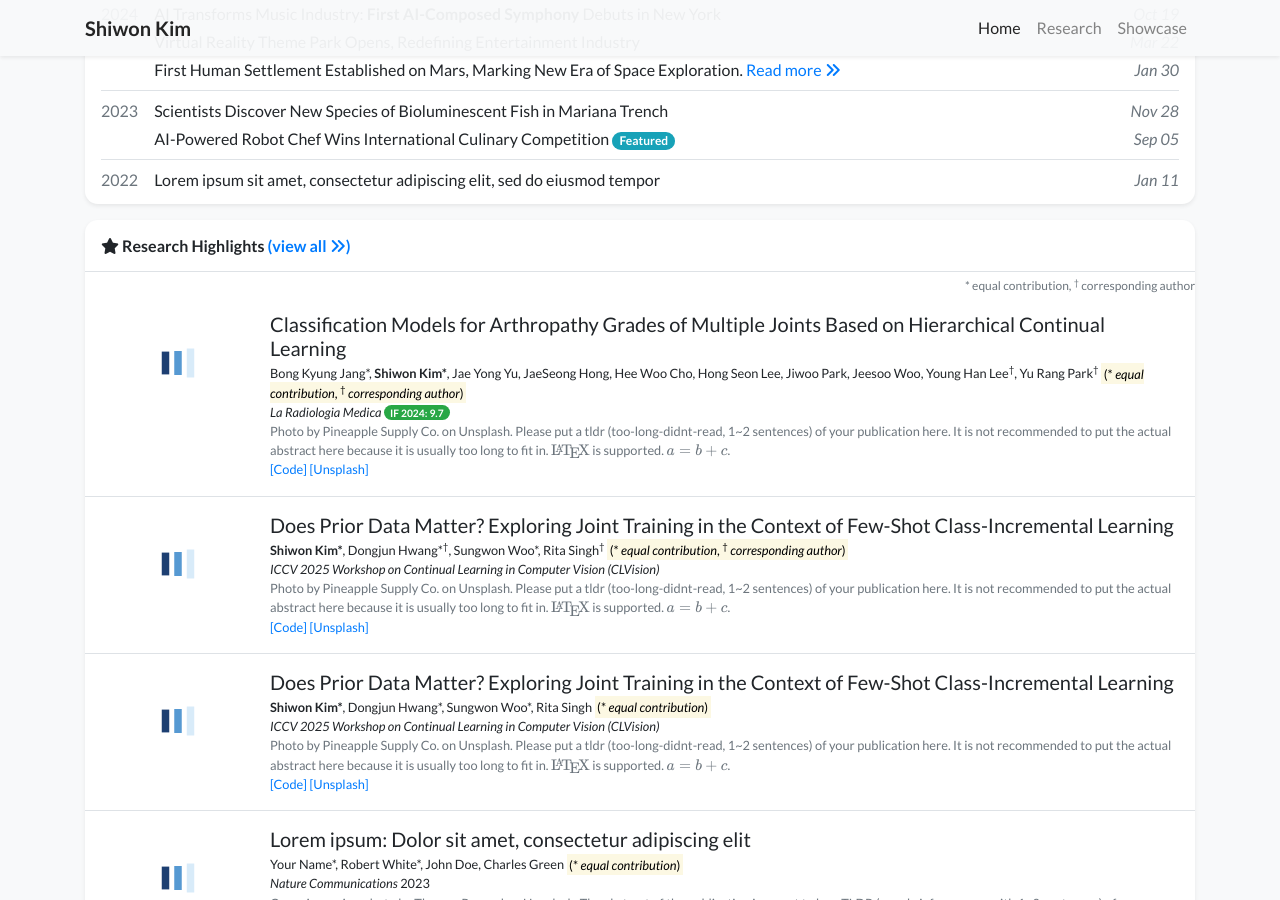
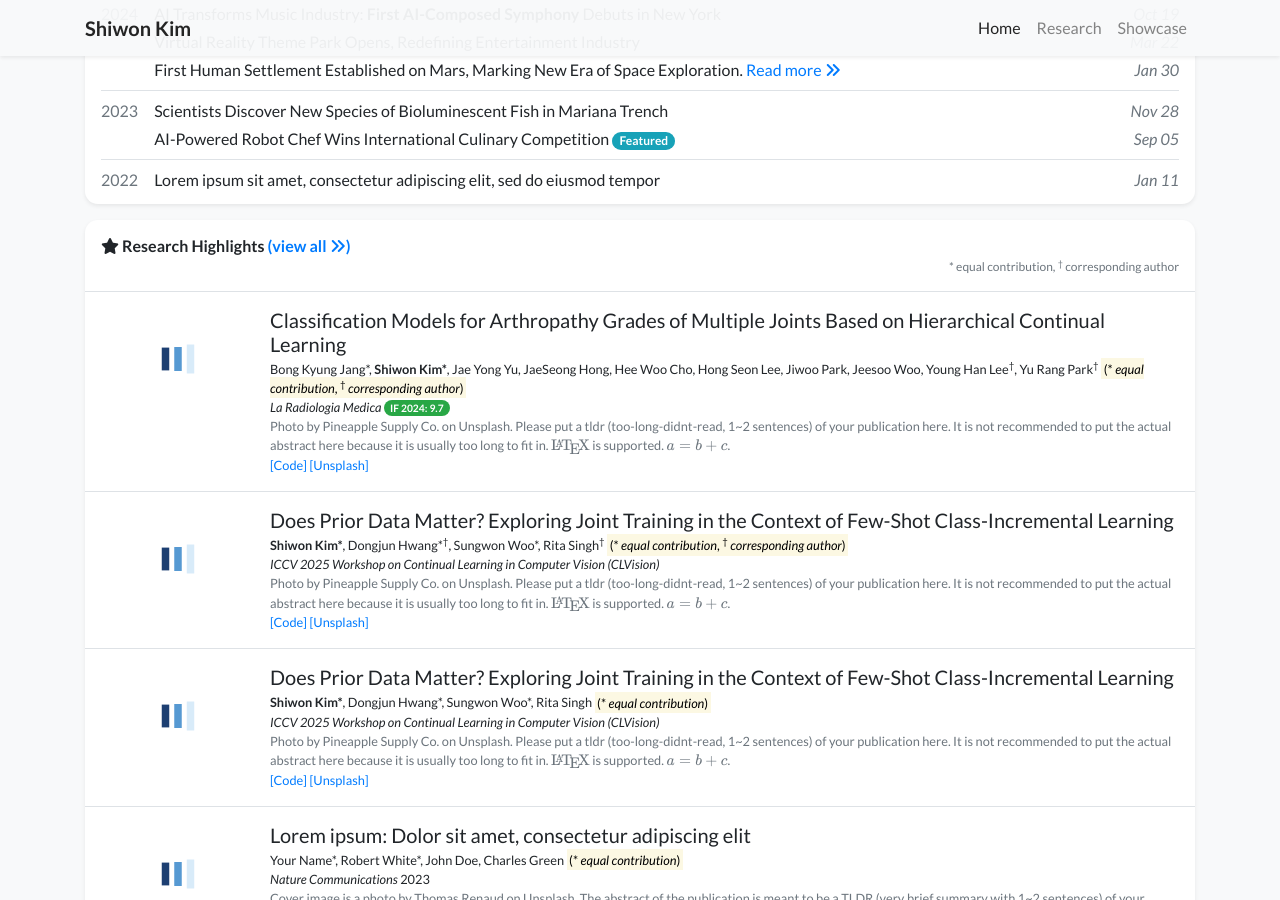
Before and after one commit to shiwonkim/shiwonkim.github.io, a Jekyll site: the page built from index.html, in a window 1280 px wide and 900 px high, scrolled down 872 px. Built offline with Jekyll 4.4.1, drawn with Linux system fonts in a browser that asks for light colours; nearby versions of some CDN libraries; a style sheet for code colours, icons or effects is not loaded.

Commit message:
edit profile

```diff
--- a/_includes/widgets/publication_card.html
+++ b/_includes/widgets/publication_card.html
@@ -3,12 +3,12 @@
     <h6 class="border-bottom border-gray p-3 mb-0">
         {% if include.title %}{{ include.title }}{% else %}<i class="fas fa-star"></i> Selected Recent Publications{% endif %}
         <a href="{{ 'publications' | relative_url }}">(view all <i class="fas fa-angle-double-right"></i>)</a>
+        <div class="text-right">
+        <small class="text-muted" style="font-size: 0.75em;">
+            * equal contribution, <sup>†</sup> corresponding author
+        </small>
+        </div>
     </h6>
-    <div class="text-right">
-      <small class="text-muted" style="font-size: 0.75em;">
-        * equal contribution, <sup>†</sup> corresponding author
-      </small>
-    </div>
     {% for item in publications limit:include.limit %}
         {% include widgets/publication_item.html item=item first=false last=false %}
     {% endfor %}
```
